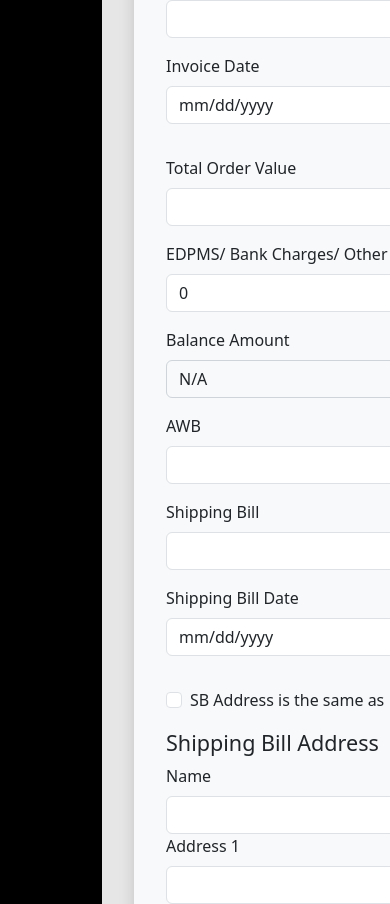
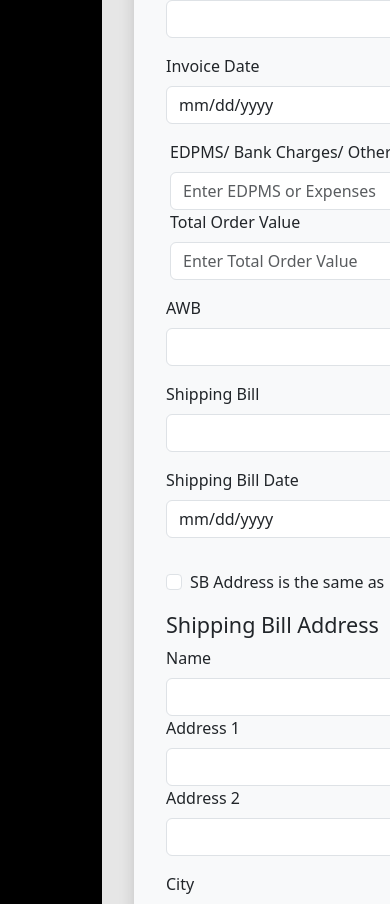
Before and after one commit to subhanksai/BookTrustUpdated, a React (Vite) app in the folder FrontEnd/: page / in a window 390 px wide. Shown: the part 2855-3759 px from the top of the page. Built offline with nearby package versions, Linux system fonts and the light colour scheme.

Commit message:
Update Home.jsx

```diff
--- a/FrontEnd/src/Pages/Home.jsx
+++ b/FrontEnd/src/Pages/Home.jsx
@@ -7,8 +7,7 @@ import "bootstrap/dist/css/bootstrap.min.css";
 
 const OrderForm = () => {
   const [errors, setErrors] = useState({});
-  const url =
-    "https://booktrust-backend.onrender.com";
+  const url = "http://localhost:8085";
 
   // const { formData, setFormData } = useFormData();
   const [formData, setFormData] = useState({
@@ -55,11 +54,10 @@ const OrderForm = () => {
     osrDate: "",
     invoiceNo: "",
     invoiceDate: "",
-    edpms: 0,
+    edpms: "",
     totalOrderValue: "",
-    balanceAmount: 0,
+    balanceAmount: "",
     awb: "",
-    sb: "",
     sbd: "",
 
     sbAddress: {
@@ -84,41 +82,125 @@ const OrderForm = () => {
     OrderCreatedAt: "",
     OrderUpdatedAt: "",
   });
-  useEffect(() => {
-    // Calculate and update outOfRemittanceForOrder if paidByPaypal and exchangeRate are available
-    if (formData.paidByPaypal && formData.exchangeRate) {
-      const updatedOutOfRemittance =
-        formData.paidByPaypal * formData.exchangeRate;
-      setFormData((prevData) => ({
+  // Initialize state outside the event handler
+  const [prevBalance, setPrevBalance] = useState(0); // Initialize with 0
+  const [curBalance, setCurBalance] = useState(0); // Assuming you need curBalance as well
+
+  function calculateOutOfRemittance(paidByPaypal, exchangeRate) {
+    if (paidByPaypal && exchangeRate) {
+      const updatedOutOfRemittance = paidByPaypal * exchangeRate;
+      return updatedOutOfRemittance;
+    }
+    return 0; // Return 0 if no valid inputs
+  }
+
+  // useEffect(() => {
+  //   // Only calculate balanceAmount when outOfRemittanceForOrder, totalOrderValue, and edpms are available
+  //   if (
+  //     formData.outOfRemittanceForOrder &&
+  //     formData.totalOrderValue &&
+  //     formData.edpms
+  //   ) {
+  //     const outOfRemittance = parseFloat(formData.outOfRemittanceForOrder);
+  //     const totalOrderValue = parseFloat(formData.totalOrderValue);
+  //     const edpms = parseFloat(formData.edpms);
+
+  //     const updatedBalanceAmount = outOfRemittance - (totalOrderValue + edpms);
+
+  //     setFormData((prevData) => ({
+  //       ...prevData,
+  //       balanceAmount: updatedBalanceAmount, // Store as a number
+  //     }));
+  //   }
+  // }, [
+  //   formData.outOfRemittanceForOrder,
+  //   formData.totalOrderValue,
+  //   formData.edpms,
+  // ]);
+  // useEffect(() => {
+  //   const {
+  //     balanceAmount,
+  //     outOfRemittanceForOrder,
+  //     bankRemittanceAmount,
+  //     modeOfPayment,
+  //   } = formData;
+
+  //   // If balanceAmount exists, retain it and don't update it
+  //   if (balanceAmount !== undefined && balanceAmount !== null) {
+  //     setPrevBalance(balanceAmount);
+  //     setCurBalance(balanceAmount); // Retain formData.balanceAmount
+  //   } else {
+  //     // If balanceAmount doesn't exist, calculate the balance based on payment method
+  //     let updatedBalance = 0;
+
+  //     if (modeOfPayment === "PAYPAL") {
+  //       updatedBalance = parseFloat(outOfRemittanceForOrder) || 0; // Use outOfRemittanceForOrder if PAYPAL
+  //     } else {
+  //       updatedBalance = parseFloat(bankRemittanceAmount) || 0; // Use bankRemittanceAmount otherwise
+  //     }
+
+  //     setPrevBalance(updatedBalance);
+  //     setCurBalance(updatedBalance); // Update both prevBalance and curBalance
+  //   }
+  // }, [
+  //   formData.balanceAmount,
+  //   formData.outOfRemittanceForOrder,
+  //   formData.bankRemittanceAmount,
+  //   formData.modeOfPayment,
+  // ]);
+  function calculateRemainingBalanceForNew(val1, val2, total) {
+    console.log("Inputs:", val1, val2, total);
+
+    // Parse values as numbers (fallback to 0 if NaN)
+    const edpmsAmount = parseFloat(val1) || 0;
+    const totalOrderValue = parseFloat(val2) || 0;
+    const currentBalance = parseFloat(total) || 0;
+
+    const remaining = currentBalance - edpmsAmount - totalOrderValue;
+
+    console.log("Remaining Balance:", remaining);
+    return remaining.toFixed(2);
+  }
+
+  const handleCalChange = (e) => {
+    const { name, value } = e.target;
+
+    // Parse the input value as a valid number (fallback to 0 if NaN)
+    const updatedValue = parseFloat(value) || 0;
+
+    setFormData((prevData) => {
+      const updatedData = {
         ...prevData,
-        outOfRemittanceForOrder: updatedOutOfRemittance, // Store as a number
-      }));
+        [name]: updatedValue, // Dynamically update the field based on input name
+      };
+
+      // Initialize updatedBalance variable
+      let updatedBalance = prevBalance; // Start with previous balance as default
+
+      // Calculate balance based on mode of payment (PAYPAL or Bank Remittance)
+      if (updatedData.modeOfPayment === "PAYPAL") {
+        updatedBalance = parseFloat(updatedData.outOfRemittanceForOrder) || 0;
+      } else {
+        updatedBalance = parseFloat(updatedData.bankRemittanceAmount) || 0;
       }
-  }, [formData.paidByPaypal, formData.exchangeRate]);
 
-  useEffect(() => {
-    // Only calculate balanceAmount when outOfRemittanceForOrder, totalOrderValue, and edpms are available
-    if (
-      formData.outOfRemittanceForOrder &&
-      formData.totalOrderValue &&
-      formData.edpms
-    ) {
-      const outOfRemittance = parseFloat(formData.outOfRemittanceForOrder);
-      const totalOrderValue = parseFloat(formData.totalOrderValue);
-      const edpms = parseFloat(formData.edpms);
+      // Now calculate the remaining balance using edpms and totalOrderValue dynamically (not requiring both)
+      updatedBalance = calculateRemainingBalanceForNew(
+        updatedData.edpms,
+        updatedData.totalOrderValue,
+        updatedBalance // Use updatedBalance as the starting point for the calculation
+      );
 
-      const updatedBalanceAmount = outOfRemittance - (totalOrderValue + edpms);
+      // Update balanceAmount in the formData
+      updatedData.balanceAmount = updatedBalance;
 
-      setFormData((prevData) => ({
-        ...prevData,
-        balanceAmount: updatedBalanceAmount, // Store as a number
-      }));
-    }
-  }, [
-    formData.outOfRemittanceForOrder,
-    formData.totalOrderValue,
-    formData.edpms,
-  ]);
+      // Update balance state
+      setPrevBalance(updatedBalance); // Update previous balance state
+      setCurBalance(updatedBalance); // Update current balance state
+
+      return updatedData; // Return the updated form data
+    });
+  };
 
   // Use the context values
   const handleCheckboxChange = (e) => {
@@ -133,7 +215,6 @@ const OrderForm = () => {
             ...prevState.buyerDetails, // Copy everything from buyerDetails to remitterDetails
             remitterAddress: { ...prevState.buyerDetails.buyerAddress }, // Copy address as well
           },
-        remittercustomerId: prevState.buyercustomerId, // Set remittercustomerId to buyercustomerId
           isSameAsBuyer: true,
         };
       } else {
@@ -150,13 +231,11 @@ const OrderForm = () => {
             Phone: "",
             Email: "",
           },
-        remittercustomerId: "", // Clear remittercustomerId when unchecked
           isSameAsBuyer: false,
         };
       }
     });
   };
-
   const handleSBAddressCheckboxChange = (e) => {
     const isChecked = e.target.checked;
 
@@ -188,12 +267,77 @@ const OrderForm = () => {
     });
   };
 
+  // const handleChange = (e) => {
+  //   const { id, value } = e.target;
+  //   const idParts = id.split(".");
+
+  //   if (idParts.length > 1) {
+  //     // Update nested object (like buyerDetails.buyerAddress.address1)
+  //     setFormData((prevState) => {
+  //       let updatedState = { ...prevState };
+  //       let nestedObject = updatedState;
+
+  //       // Traverse through the object based on the parts of the ID
+  //       idParts.forEach((part, index) => {
+  //         if (index === idParts.length - 1) {
+  //           nestedObject[part] = value; // Assign the value to the last part
+  //         } else {
+  //           // Traverse deeper into the nested object
+  //           nestedObject = nestedObject[part];
+  //         }
+  //       });
+
+  //       return updatedState;
+  //     });
+  //   } else {
+  //     // Update flat object (like buyerDetails.Name or modeOfPayment)
+  //     setFormData((prevState) => ({
+  //       ...prevState,
+  //       [id]: value, // Directly assign the value to the object key
+  //     }));
+  //   }
+  // };
+  // const handleChange = (e) => {
+  //   const { id, value } = e.target;
+  //   const idParts = id.split(".");
+
+  //   // Update formData based on nested or flat object
+  //   setFormData((prevState) => {
+  //     let updatedState = { ...prevState };
+  //     let nestedObject = updatedState;
+
+  //     // Traverse through the object based on the parts of the ID
+  //     idParts.forEach((part, index) => {
+  //       if (index === idParts.length - 1) {
+  //         nestedObject[part] = value; // Assign the value to the last part
+  //       } else {
+  //         // Traverse deeper into the nested object
+  //         nestedObject = nestedObject[part];
+  //       }
+  //     });
+
+  //     // After updating formData, calculate the updated balance
+  //     let updatedBalance = 0;
+
+  //     // Check if modeOfPayment is PAYPAL or other, and set updated balance accordingly
+  //     if (updatedState.modeOfPayment === "PAYPAL") {
+  //       updatedBalance = parseFloat(updatedState.outOfRemittanceForOrder) || 0;
+  //     } else {
+  //       updatedBalance = parseFloat(updatedState.bankRemittanceAmount) || 0;
+  //     }
+
+  //     // Update balance state
+  //     setPrevBalance(updatedBalance);
+  //     setCurBalance(updatedBalance);
+
+  //     return updatedState;
+  //   });
+  // };
   const handleChange = (e) => {
     const { id, value } = e.target;
     const idParts = id.split(".");
 
-    if (idParts.length > 1) {
-      // Update nested object (like buyerDetails.buyerAddress.address1)
+    // Update formData based on nested or flat object
     setFormData((prevState) => {
       let updatedState = { ...prevState };
       let nestedObject = updatedState;
@@ -208,16 +352,25 @@ const OrderForm = () => {
         }
       });
 
+      // Now check if the relevant fields are updated and calculate outOfRemittanceForOrder
+      const updatedOutOfRemittance = calculateOutOfRemittance(
+        updatedState.paidByPaypal,
+        updatedState.exchangeRate
+      );
+
+      // Set the updated outOfRemittanceForOrder in formData
+      updatedState.outOfRemittanceForOrder = updatedOutOfRemittance;
+
+      // Calculate the updated balance based on the mode of payment
+
       return updatedState;
     });
-    } else {
-      // Update flat object (like buyerDetails.Name or modeOfPayment)
-      setFormData((prevState) => ({
-        ...prevState,
-        [id]: value, // Directly assign the value to the object key
-      }));
-    }
   };
+  console.log(formData.outOfRemittanceForOrder);
+
+  console.log(curBalance);
+  console.log(prevBalance);
+
   const handleChangeSelection = (e) => {
     const { name, value } = e.target;
 
@@ -319,18 +472,10 @@ const OrderForm = () => {
         // Refresh the page after successful submission
         window.location.reload();
       } else {
-        let updatedBalance = 0;
-        // Set balance based on the payment method
-        if (formData.modeOfPayment === "PAYPAL") {
-          updatedBalance = parseFloat(formData.outOfRemittanceForOrder) || 0;
-        } else {
-          updatedBalance = parseFloat(formData.bankRemittanceAmount) || 0;
-        }
-
         // Prepare the new record for creating a new entry
         const newRecord = {
           ...formData,
-          balanceAmount: updatedBalance.toFixed(2),
+
           OrderCreatedAt: getISTTime(),
           OrderUpdatedAt: getISTTime(),
         };
@@ -338,7 +483,10 @@ const OrderForm = () => {
         console.log("New Record (Creating new order):", newRecord);
 
         // Create the new record in the database
-        const postResponse = await axios.post(`${url}/api/create`, newRecord);
+        const postResponse = await axios.post(
+          `${url}/api/create` || "http://localhost:8085",
+          newRecord
+        );
 
         console.log("Record created successfully:", postResponse.data);
         alert("Record created successfully!");
@@ -690,7 +838,7 @@ const OrderForm = () => {
                 }}
               >
                 {/* Display the dynamically updated value of outOfRemittanceForOrder */}
-                {formData.outOfRemittanceForOrder || "N/A"}
+                {formData.outOfRemittanceForOrder}
               </div>
             </div>
             <div className="col-md-4">
@@ -1055,19 +1203,8 @@ const OrderForm = () => {
           />
         </div>
         <div></div>
-        <div className="col-md-4">
-          <label htmlFor="totalOrderValue" className="form-label">
-            Total Order Value
-          </label>
-          <input
-            type="text"
-            className="form-control"
-            id="totalOrderValue"
-            value={formData.totalOrderValue}
-            onChange={handleChange}
-          />
-        </div>
-        <div className="col-md-4">
+        <div className="row">
+          <div className="col-md-4 col-sm-6 col-12">
             <label htmlFor="edpms" className="form-label">
               EDPMS/ Bank Charges/ Other Expenses
             </label>
@@ -1075,26 +1212,44 @@ const OrderForm = () => {
               type="text"
               className="form-control"
               id="edpms"
+              name="edpms"
               value={formData.edpms}
-            onChange={handleChange}
+              onChange={handleCalChange}
+              placeholder="Enter EDPMS or Expenses"
             />
           </div>
-        <div className="col-md-4">
-          <label htmlFor="balanceAmount" className="form-label">
-            Balance Amount
+
+          <div className="col-md-4 col-sm-6 col-12">
+            <label htmlFor="totalOrderValue" className="form-label">
+              Total Order Value
             </label>
-          <div
-            id="balanceAmount"
-            className="form-control bg-light"
-            style={{
-              border: "1px solid #ced4da",
-              padding: "0.375rem 0.75rem",
-            }}
+            <input
+              type="text"
+              name="totalOrderValue"
+              className="form-control"
+              id="totalOrderValue"
+              value={formData.totalOrderValue}
+              onChange={handleCalChange}
+              placeholder="Enter Total Order Value"
+            />
+          </div>
+          <div>
+            {/* Your component's UI */}
+            <div className="col-md-4 custom-label text-with-border">
+              <h4
+                htmlFor="balanceAmount"
+                className={`fontkind ${
+                  curBalance > 0 ? "text-success" : "text-danger"
+                }`}
               >
-            {/* Display the dynamically updated value of balanceAmount */}
-            {formData.balanceAmount || "N/A"}
+                Balance Amount:&nbsp; &nbsp;
+                {curBalance !== undefined ? curBalance : "N/A"}
+              </h4>
+            </div>
+            {/* More UI elements */}
           </div>
         </div>
+
         <div className="col-md-2">
           <label htmlFor="awb" className="form-label">
             AWB
```
Lines whose indentation alone changed are shown as unchanged.
